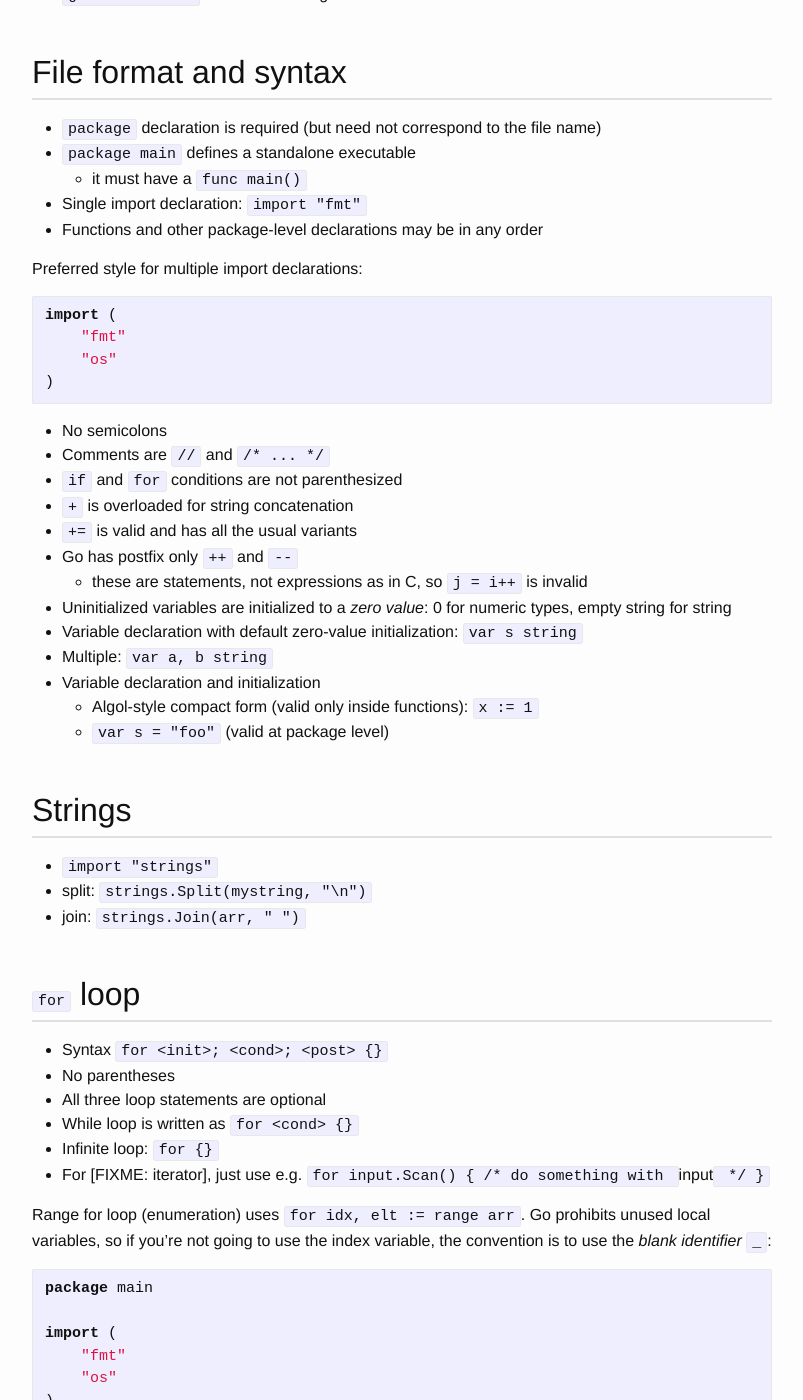
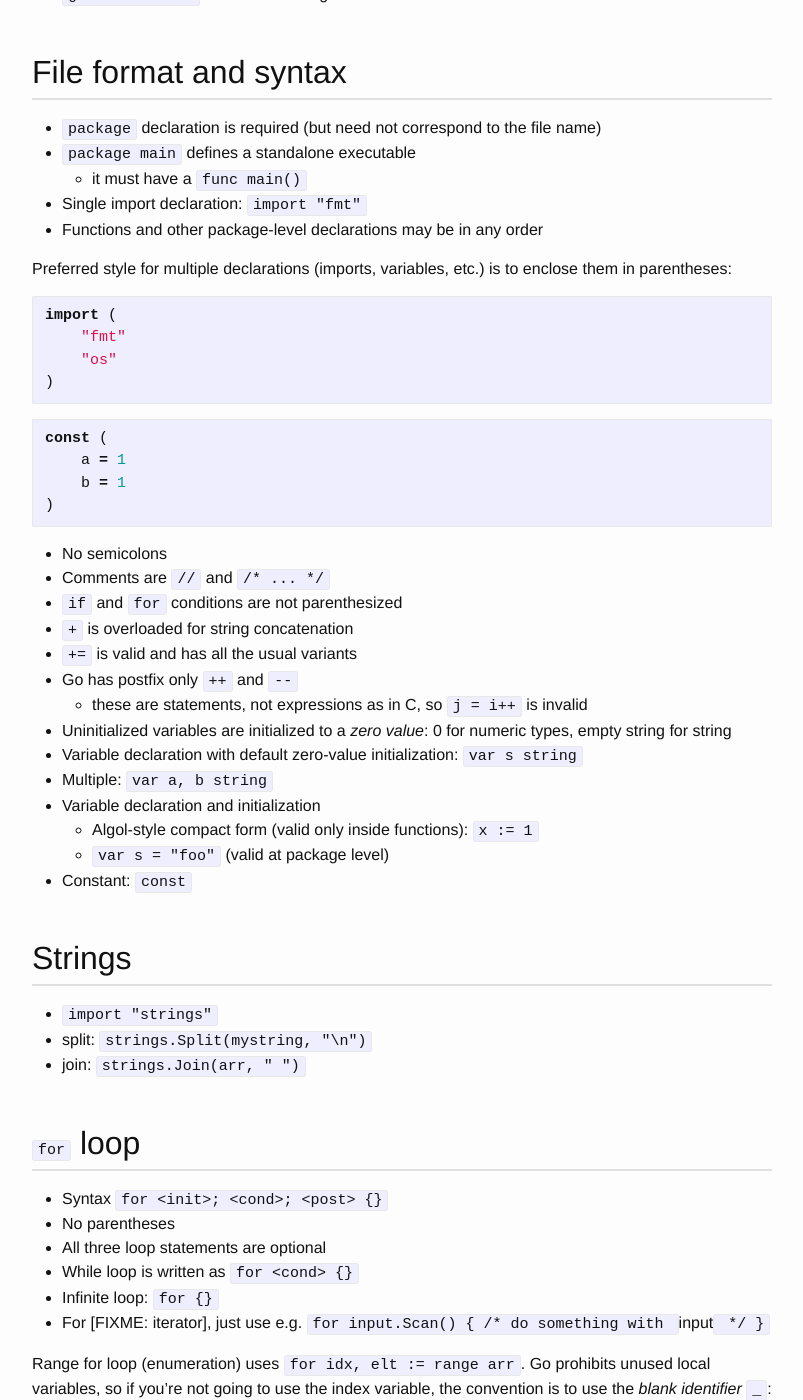
Before and after one commit to bitfragment/plnotes, a Jekyll site: the page built from _go/orientation.md, in a window 1280 px wide and 1400 px high, scrolled down 967 px. Shown: the whole window, without its empty margins (238-1041 px from the left). Built offline with Jekyll 4.4.1, drawn with Linux system fonts in a browser that asks for light colours.

Commit message:
Add notes on syntax

````diff
--- a/_go/orientation.md
+++ b/_go/orientation.md
@@ -36,12 +36,19 @@ func main() {
 * Single import declaration: `import "fmt"`
 * Functions and other package-level declarations may be in any order
 
-Preferred style for multiple import declarations:
+Preferred style for multiple declarations (imports, variables, etc.) is to enclose them in parentheses:
 
 ```go
 import (
     "fmt"
     "os"
+)
+```
+
+```go
+const (
+    a = 1
+    b = 1
 )
 ```
 
@@ -59,7 +66,7 @@ import (
 * Variable declaration and initialization
     - Algol-style compact form (valid only inside functions): `x := 1`
     - `var s = "foo"` (valid at package level)
-
+* Constant: `const`
 
 ## Strings
 
````
